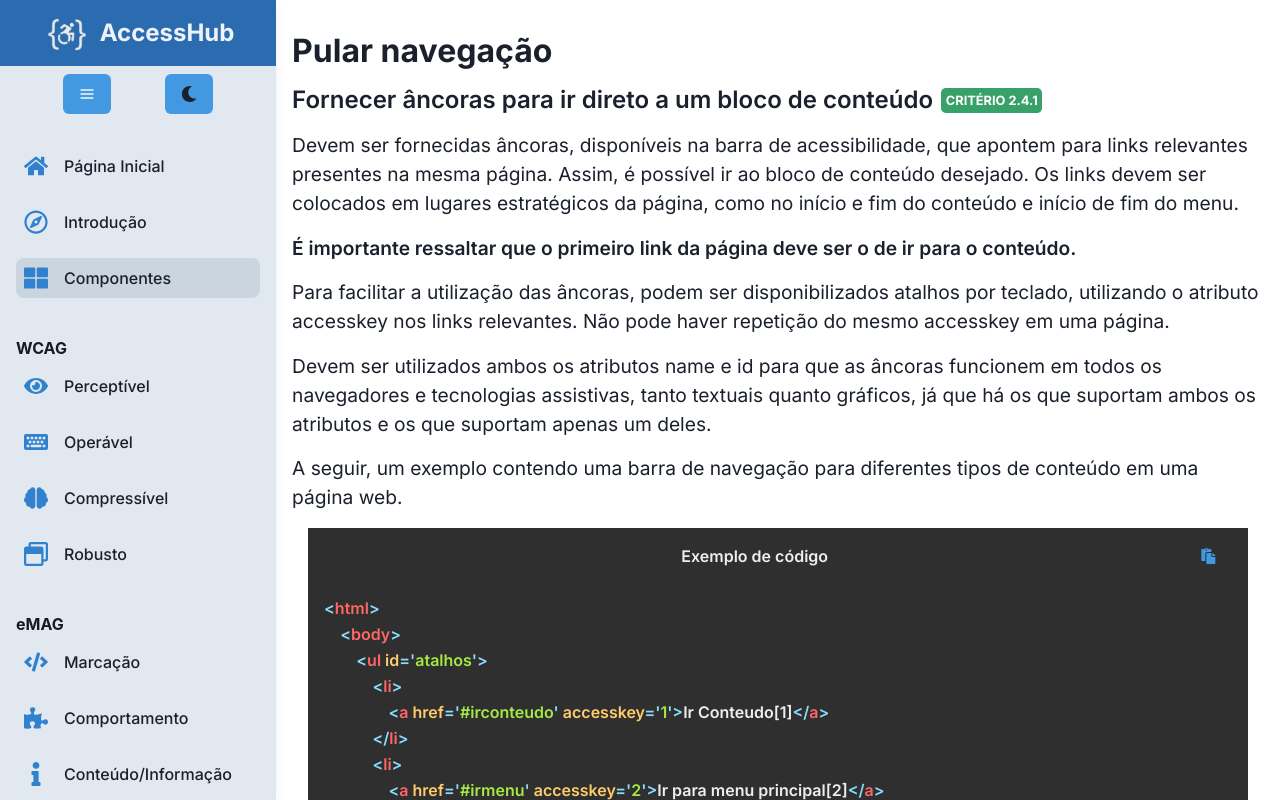
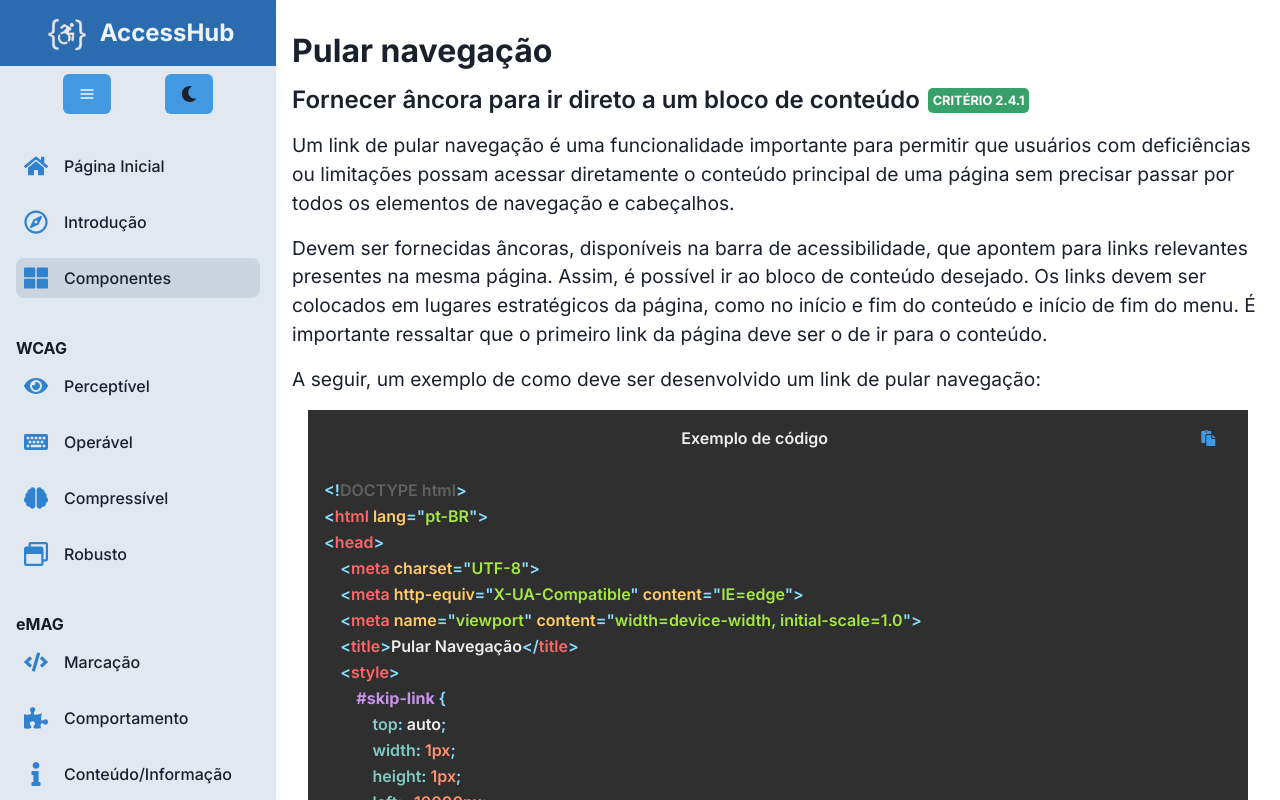
Before and after one commit to daviteixeira-dev/accesshub, a React (Vite) app: page /componentes/pular-navegacao in a window 1280 px wide. Built offline with nearby package versions, Linux system fonts and the light colour scheme.

Commit message:
Updating the text and code of the Skip Navigation page

```diff
--- a/src/markdown/pular-navegacao_01.md
+++ /dev/null
@@ -1,40 +0,0 @@
-<Code language='html'>
-&lt;html&gt;
-    &lt;body&gt;
-        &lt;ul id='atalhos'&gt;
-            &lt;li&gt;
-                &lt;a href='#irconteudo' accesskey='1'&gt;Ir Conteudo[1]&lt;/a&gt;
-            &lt;/li&gt;
-            &lt;li&gt;
-                &lt;a href='#irmenu' accesskey='2'&gt;Ir para menu principal[2]&lt;/a&gt;
-            &lt;/li&gt;
-            &lt;li&gt;
-                &lt;a href='#irbusca'&gt;Ir para busca [3]&lt;/a&gt;
-            &lt;/li&gt;
-        &lt;/ul&gt;
-        &lt;!--Ir para Conteúdo da Página--&gt;
-        &lt;main&gt;
-            &lt;a href='#' id='irconteudo' class='oculto'&gt;
-                Início do conteúdo
-            &lt;/a&gt;
-        &lt;/main&gt;
-        &lt;!--Ir para o Menu Principal--&gt;
-        &lt;nav&gt;
-            &lt;ul&gt;
-                &lt;li&gt;&lt;a href='#' id='irmenu'&gt;Home&lt;/a&gt;&lt;/li&gt;
-                &lt;li&gt;&lt;a href='#'&gt;Sobre&lt;/a&gt;&lt;/li&gt;
-                &lt;li&gt;&lt;a href='#'&gt;Contato&lt;/a&gt;&lt;/li&gt;
-            &lt;/ul&gt;
-        &lt;/nav&gt;
-        &lt;!--Ir para o Formulario de Busca--&gt;
-        &lt;form action='#'method='post'&gt;
-            &lt;fieldset&gt;
-                &lt;legend&gt;Buscar&lt;/legend&gt;
-                &lt;label for='busca'&gt;Pesquise aqui&lt;/label&gt;
-                &lt;input type='text' href='#' id='irbusca' placeholder='Pesquise aqui' /&gt;
-                &lt;input type='submit' value='Buscar' class='buscar' name='buscar' /&gt;
-            &lt;/fieldset&gt;
-        &lt;/form&gt;
-    &lt;/body&gt;
-&lt;/html&gt;
-</Code>
--- a/src/markdown/pular-navegacao_02.md
+++ /dev/null
@@ -1,35 +0,0 @@
-<Code language='css'>
-.style {
-    visibility: hidden;
-    /*
-        *Efeito na Tela - O elemento fica oculto, mas continua a ocupar o espaço que normalmente ocuparia.
-        *Efeito na Acessibilidade - O conteúdo é ignorado pelos leitores de tela.
-    */
-    display:none;
-    /*
-        *Efeito na Tela - O elemento fica oculto e não ocupa espaço.
-        *Efeito na Acessibilidade - O conteúdo é ignorado pelos leitores de tela.
-    */
-    width: 0;
-    height: 0;
-    overflow: hidden;
-    /*
-        *Efeito na Tela - O elemento fica oculto e não ocupa espaço.
-        *Efeito na Acessibilidade - O conteúdo é ignorado pelos leitores de tela.
-    */
-    text-indent: -999em;
-    /*
-        *Efeito na Tela - O conteúdo é movido para “fora da tela”, não sendo mais visível,
-        *mas links podem ser focalizados de maneira imprevisível.
-        *Efeito na Acessibilidade - Os leitores de tela acessam o conteúdo, mas somente
-        *texto e elementos inline.
-    */
-    left: -999em;
-    position: absolute;
-    /*
-        *Efeito na Tela - O conteúdo é removido de sua posição, não ocupando espaço e é
-        *movido para “fora da tela”, ficando oculto.
-        *Efeito na Acessibilidade - Os leitores de tela acessam o conteúdo.
-    */
-}
-</Code>
--- /dev/null
+++ b/src/markdown/skip-navigation_01.md
@@ -0,0 +1,59 @@
+<Code language='html'>
+&lt;!DOCTYPE html&gt;
+&lt;html lang="pt-BR"&gt;
+&lt;head&gt;
+    &lt;meta charset="UTF-8"&gt;
+    &lt;meta http-equiv="X-UA-Compatible" content="IE=edge"&gt;
+    &lt;meta name="viewport" content="width=device-width, initial-scale=1.0"&gt;
+    &lt;title&gt;Pular Navegação&lt;/title&gt;
+    &lt;style&gt;
+        #skip-link {
+            top: auto;
+            width: 1px;
+            height: 1px;
+            left: -10000px;
+            overflow: hidden;
+            position: absolute;
+        }
+
+        #skip-link:focus {
+            width: auto;
+            height: auto;
+            position: static;
+            overflow: visible;
+        }
+    &lt;/style&gt;
+&lt;/head&gt;
+&lt;body&gt;
+    &lt;a href="#main-content" id="skip-link"&gt;
+        Ir para o conteúdo principal
+    &lt;/a&gt;
+
+    &lt;main&gt;
+        &lt;a href='#' id='main-content' class='oculto'&gt;
+            Conteúdo principal da página
+        &lt;/a&gt;
+    &lt;/main&gt;
+
+    &lt;script&gt;
+        const skipLink = document.getElementById('skip-link');
+
+        document.addEventListener('keydown', event => {
+            if (event.key === 'Tab') {
+                skipLink.style.position = 'static';
+                skipLink.style.width = 'auto';
+                skipLink.style.height = 'auto';
+                skipLink.style.overflow = 'visible';
+            }
+        });
+
+        skipLink.addEventListener('click', () => {
+            skipLink.style.position = 'absolute';
+            skipLink.style.width = '1px';
+            skipLink.style.height = '1px';
+            skipLink.style.overflow = 'hidden';
+        });
+    &lt;/script&gt;
+&lt;/body&gt;
+&lt;/html&gt;
+</Code>
--- a/src/pages/subpages/PageAboutSkipNavigation.tsx
+++ b/src/pages/subpages/PageAboutSkipNavigation.tsx
@@ -66,7 +66,7 @@ const PageAboutSkipNavigation = () => {
                         flexDirection={['column', 'column', 'row', 'row']}
                         alignItems={['start', 'start', 'center', 'center']}
                     >
-                        Fornecer âncoras para ir direto a um bloco de conteúdo
+                        Fornecer âncora para ir direto a um bloco de conteúdo
 
                         <BadgeWCAGInfoNumber
                             textWCAG='Critério 2.4.1'
@@ -81,19 +81,10 @@ const PageAboutSkipNavigation = () => {
                         fontSize='1.2rem'
                         fontFamily='Inter'
                     >
-                        Devem ser fornecidas âncoras, disponíveis na barra de acessibilidade, que apontem
-                        para links relevantes presentes na mesma página. Assim, é possível ir ao bloco de
-                        conteúdo desejado. Os links devem ser colocados em lugares estratégicos da página,
-                        como no início e fim do conteúdo e início de fim do menu.
-                    </Text>
-
-                    <Text
-                        mb='1rem'
-                        fontWeight='600'
-                        fontSize='1.2rem'
-                        fontFamily='Inter'
-                    >
-                        É importante ressaltar que o primeiro link da página deve ser o de ir para o conteúdo.
+                        Um link de pular navegação é uma funcionalidade importante para permitir que
+                        usuários com deficiências ou limitações possam acessar diretamente o conteúdo
+                        principal de uma página sem precisar passar por todos os elementos de
+                        navegação e cabeçalhos.
                     </Text>
 
                     <Text
@@ -102,9 +93,11 @@ const PageAboutSkipNavigation = () => {
                         fontSize='1.2rem'
                         fontFamily='Inter'
                     >
-                        Para facilitar a utilização das âncoras, podem ser disponibilizados atalhos por teclado,
-                        utilizando o atributo accesskey nos links relevantes. Não pode haver repetição do mesmo
-                        accesskey em uma página.
+                        Devem ser fornecidas âncoras, disponíveis na barra de acessibilidade, que apontem
+                        para links relevantes presentes na mesma página. Assim, é possível ir ao bloco de
+                        conteúdo desejado. Os links devem ser colocados em lugares estratégicos da página,
+                        como no início e fim do conteúdo e início de fim do menu. É importante ressaltar que
+                        o primeiro link da página deve ser o de ir para o conteúdo.
                     </Text>
 
                     <Text
@@ -113,36 +106,10 @@ const PageAboutSkipNavigation = () => {
                         fontSize='1.2rem'
                         fontFamily='Inter'
                     >
-                        Devem ser utilizados ambos os atributos name e id para que as âncoras funcionem em
-                        todos os navegadores e tecnologias assistivas, tanto textuais quanto gráficos,
-                        já que há os que suportam ambos os atributos e os que suportam apenas um deles.
+                        A seguir, um exemplo de como deve ser desenvolvido um link de pular navegação:
                     </Text>
 
-                    <Text
-                        mb='1rem'
-                        fontWeight='400'
-                        fontSize='1.2rem'
-                        fontFamily='Inter'
-                    >
-                        A seguir, um exemplo contendo uma barra de navegação para diferentes tipos de conteúdo
-                        em uma página web.
-                    </Text>
-
-                    <PostComponent article_name={'pular-navegacao_01'} />
-
-                    <Text
-                        my='1rem'
-                        fontWeight='400'
-                        fontSize='1.2rem'
-                        fontFamily='Inter'
-                    >
-                        Os links indicadores de início e fim de conteúdo e início e fim de menu podem estar
-                        ocultos na página utilizando folhas de estilo. No entanto, é necessário tomar o
-                        cuidado de ocultá-los de forma que eles continuem acessíveis aos leitores de tela.
-                        Os mecanismos para ocultar elementos e seus efeitos na acessibilidade são os seguintes:
-                    </Text>
-
-                    <PostComponent article_name={'pular-navegacao_02'} />
+                    <PostComponent article_name={'skip-navigation_01'} />
 
                 </Flex>
 
```
